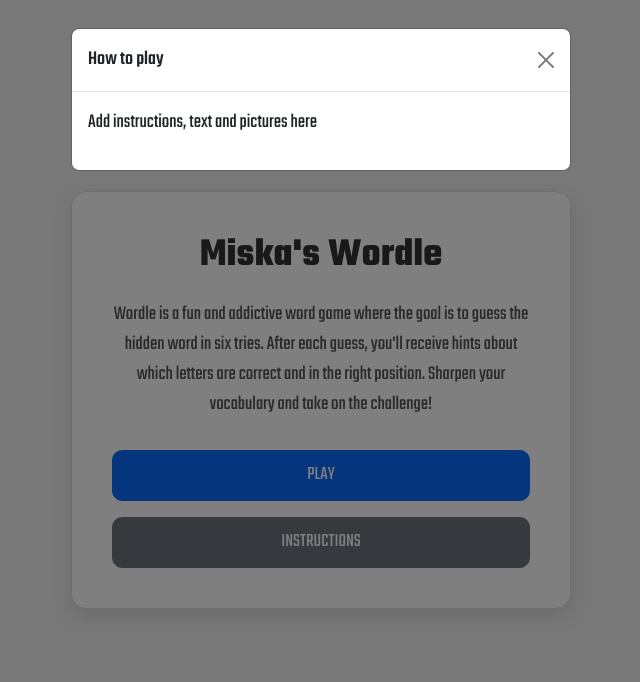
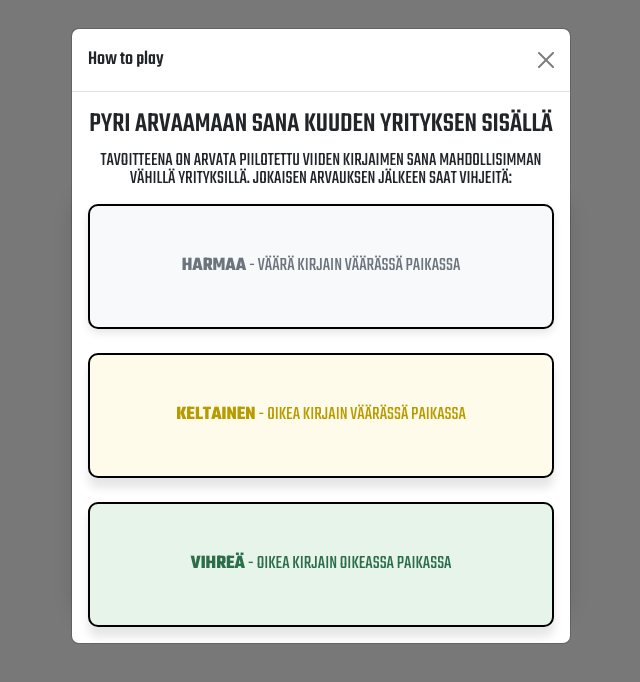
Before and after one commit to poyrymiska/Wordle, a React (Vite) app: page / in a window 1280 px wide. Both pictures are taken after a click on the button "INSTRUCTIONS". Shown: the top 682 px of the page, without its empty margins (319-959 px from the left). Built offline with nearby package versions, Linux system fonts and the light colour scheme.

Commit message:
Finish instructions

```diff
--- a/src/components/Instructions.tsx
+++ b/src/components/Instructions.tsx
@@ -1,5 +1,5 @@
 import { useState } from "react";
-import { Button, Modal, ModalBody, ModalHeader } from "reactstrap";
+import { Button, Col, Modal, ModalBody, ModalHeader, Row } from "reactstrap";
 
 const Instructions = () => {
 
@@ -9,19 +9,72 @@ const Instructions = () => {
 
     return (
         <>
-            <Button onClick={toggleInstructions} color="secondary" size="lg" style={{ width: "100%", borderRadius: "10px", padding: "10px 20px", fontSize: "1.2rem"}}>
+            <Button onClick={toggleInstructions} color="secondary" size="lg" style={{ width: "100%", borderRadius: "10px", padding: "10px 20px", fontSize: "1.2rem" }}>
                 INSTRUCTIONS
             </Button>
-            <Modal isOpen={instructions} toggle={toggleInstructions}>
-                <ModalHeader toggle={toggleInstructions}>
-                    How to play
-                </ModalHeader>
+            <Modal isOpen={instructions} toggle={toggleInstructions} size="">
+                <ModalHeader toggle={toggleInstructions}>How to play</ModalHeader>
                 <ModalBody>
-                    <p>
-                        Add instructions, text and pictures here
-                    </p>
+                    <Col className="text-center">
+                        <h3>PYRI ARVAAMAAN SANA KUUDEN YRITYKSEN SISÄLLÄ</h3>
+                        <p style={{ fontSize: "1.2rem", marginTop: "10px", textTransform: "uppercase", lineHeight:"18px"}}>
+                            Tavoitteena on arvata piilotettu viiden kirjaimen sana mahdollisimman vähillä yrityksillä. Jokaisen arvauksen jälkeen saat vihjeitä:
+                        </p>
+                    </Col>
+                    <Row
+                        className="align-items-center mb-4 justify-content-center mx-auto"
+                        style={{
+                            border: "2px solid black",
+                            backgroundColor: "#f8f9fa",
+                            padding: "15px",
+                            borderRadius: "10px",
+                            boxShadow: "0 4px 8px rgba(0, 0, 0, 0.1)",
+                            height: "125px",
+                        }}
+                    >
+                        <Col className="text-center">
+                            <p style={{ fontSize: "1.2rem", margin: "0", color: "#6c757d" }}>
+                                <strong>HARMAA</strong> - VÄÄRÄ KIRJAIN VÄÄRÄSSÄ PAIKASSA
+                            </p>
+                        </Col>
+                    </Row>
+                    <Row
+                        className="align-items-center mb-4 justify-content-center mx-auto"
+                        style={{
+                            border: "2px solid black",
+                            backgroundColor: "#fffbea",
+                            padding: "15px",
+                            borderRadius: "10px",
+                            boxShadow: "0 10px 10px rgba(0, 0, 0, 0.1)",
+                            height: "125px"
+                        }}
+                    >
+                        <Col className="text-center">
+                            <p style={{ fontSize: "1.2rem", margin: "0", color: "#b89b00" }}>
+                                <strong>KELTAINEN</strong> - OIKEA KIRJAIN VÄÄRÄSSÄ PAIKASSA
+                            </p>
+                        </Col>
+                    </Row>
+                    <Row
+                        className="align-items-center justify-content-center mx-auto"
+                        style={{
+                            border: "2px solid black",
+                            backgroundColor: "#e6f4ea",
+                            padding: "15px",
+                            borderRadius: "10px",
+                            boxShadow: "0 10px 10px rgba(0, 0, 0, 0.1)",
+                            height: "125px"
+                        }}
+                    >
+                        <Col className="text-center">
+                            <p style={{ fontSize: "1.2rem", margin: "0", color: "#2c6e49" }}>
+                                <strong>VIHREÄ</strong> - OIKEA KIRJAIN OIKEASSA PAIKASSA
+                            </p>
+                        </Col>
+                    </Row>
                 </ModalBody>
             </Modal>
+
         </>
     )
 
```
